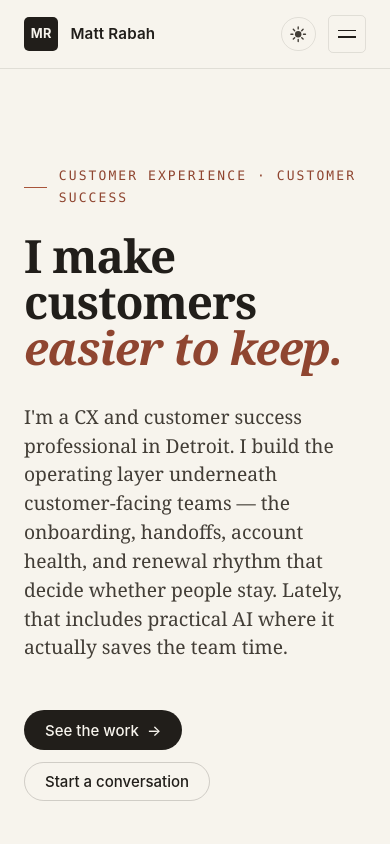
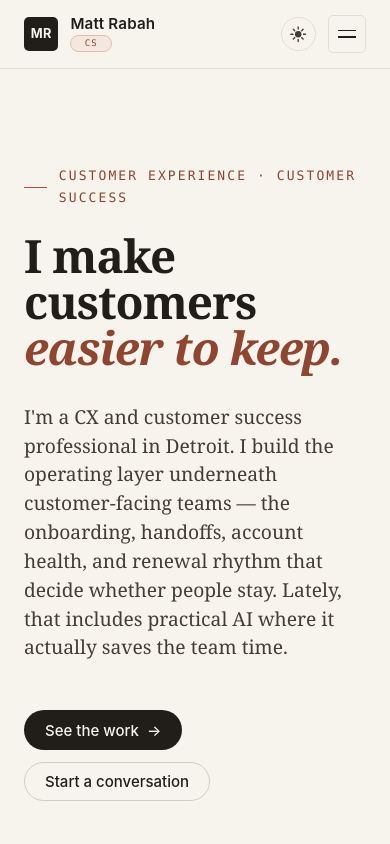
Before and after one commit to contextbydesign/mattrabah, an Astro site: page / in a window 390 px wide. Shown: the top 844 px of the page. Built offline with nearby package versions, Linux system fonts and the light colour scheme; Astro itself is replaced by a stand-in of ours; a web font is replaced by a local one.

Commit message:
feat: enhance brand signal display with animated disciplines in the header

```diff
--- a/src/layouts/BaseLayout.astro
+++ b/src/layouts/BaseLayout.astro
@@ -67,7 +67,15 @@ const nav = [
           <span class="wordmark-name">MR</span>
           <span class="wordmark-full">
             <span class="wordmark-line1">Matt Rabah</span>
-            <span class="wordmark-line2">CX · Customer Success</span>
+            <span class="brand-signal" aria-hidden="true">
+              <span>CX</span>
+              <span>AI</span>
+              <span>CS</span>
+              <span>CRM</span>
+              <span>OPS</span>
+              <span>GTM</span>
+              <span>VOC</span>
+            </span>
           </span>
         </a>
 
@@ -211,13 +219,86 @@ const nav = [
         font-size: 0.95rem;
         letter-spacing: 0.01em;
       }
-      .wordmark-line2 {
+
+      /* Animated discipline signal — a small clay pill that rotates through
+         the disciplines. Count-agnostic: add/remove <span>s freely. */
+      .brand-signal {
+        position: relative;
+        display: inline-flex;
+        align-items: center;
+        justify-content: center;
+        width: 3rem;
+        height: 1.05rem;
+        margin-top: 3px;
+        overflow: hidden;
+        border-radius: var(--radius-pill);
+        background: var(--color-accent-bg);
+        border: 1px solid var(--color-border-accent);
+      }
+      .brand-signal span {
+        position: absolute;
+        inset: 0;
+        display: inline-flex;
+        align-items: center;
+        justify-content: center;
         font-family: var(--font-mono);
-        font-size: 0.625rem;
-        letter-spacing: 0.14em;
+        font-size: 0.5625rem;
+        font-weight: 500;
+        letter-spacing: 0.12em;
         text-transform: uppercase;
-        color: var(--color-text-subtlest);
-        margin-top: 2px;
+        color: var(--color-text-accent);
+        opacity: 0;
+        transform: translateY(90%);
+        animation: brand-signal 14s infinite;
+      }
+      /* 7 items → each occupies 1/7 of the cycle. Delays are evenly spaced;
+         keeping them explicit is clearer than calc and easy to extend. */
+      .brand-signal span:nth-child(1) {
+        animation-delay: 0s;
+      }
+      .brand-signal span:nth-child(2) {
+        animation-delay: 2s;
+      }
+      .brand-signal span:nth-child(3) {
+        animation-delay: 4s;
+      }
+      .brand-signal span:nth-child(4) {
+        animation-delay: 6s;
+      }
+      .brand-signal span:nth-child(5) {
+        animation-delay: 8s;
+      }
+      .brand-signal span:nth-child(6) {
+        animation-delay: 10s;
+      }
+      .brand-signal span:nth-child(7) {
+        animation-delay: 12s;
+      }
+      @keyframes brand-signal {
+        0% {
+          opacity: 0;
+          transform: translateY(90%);
+        }
+        4%,
+        11% {
+          opacity: 1;
+          transform: translateY(0);
+        }
+        15%,
+        100% {
+          opacity: 0;
+          transform: translateY(-90%);
+        }
+      }
+      @media (prefers-reduced-motion: reduce) {
+        .brand-signal span {
+          animation: none;
+          opacity: 0;
+          transform: none;
+        }
+        .brand-signal span:first-child {
+          opacity: 1;
+        }
       }
       .nav {
         display: flex;
@@ -311,8 +392,8 @@ const nav = [
         .masthead-actions {
           margin-inline-start: auto;
         }
-        .wordmark-line2 {
-          display: none;
+        .brand-signal {
+          width: 2.6rem;
         }
       }
 
```
